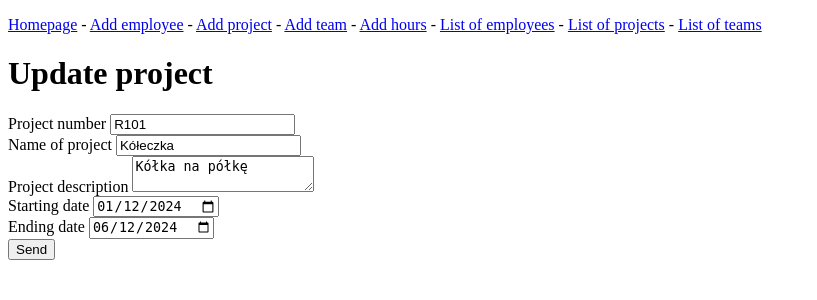
After one commit to matmaslanka/time-logs, a Flask app: page /projects/modify/1 in a window 1280 px wide. The commit adds this page. Shown: the top 300 px of the page, without its empty margins (0-817 px from the left). Run offline with Flask 3, Linux system fonts and the light colour scheme.

Commit message:
modify_buttons+handling

```diff
--- a/app.py
+++ b/app.py
@@ -11,16 +11,17 @@ employees = {}
 projects = {
     0:
         {'project_number': 'R100', 'project_name': 'Rowerki', 'project_description': 'Rowerki do jeżdżenia',
-         'start_date': '12.12.2023', 'end_date': '14.12.2024'},
+         'start_date': '2023-12-30', 'end_date': '2024-12-30'},
     1:
         {'project_number': 'R101', 'project_name': 'Kółeczka', 'project_description': 'Kółka na półkę',
-        'start_date': '13.01.2024', 'end_date': '30.12.2024'},
+            'start_date': '2024-01-12', 'end_date': '2024-06-12'},
     }
 
 teams = {
     0:
         {'team_name': 'Bytowy team', 'team_leader': 'Mati Mass'}
 }
+
 
 @app.route('/')
 def home():
@@ -62,7 +63,6 @@ def list_of_teams():
         return render_template('no_team.html')
     else:
         return render_template('list_of_teams.html', teams=teams)
-
 
 
 # @app.route('/add_employee')
@@ -113,6 +113,7 @@ def team(team_id):
 
     return render_template('team.html', team=team)
 
+
 @app.route("/hours/<int:employee_id>", methods=['GET', 'POST'])
 def add_hours_create(employee_id):
     employee = employees.get(employee_id)
@@ -134,7 +135,7 @@ def add_hours_to_employee(employee_id):
         else:
             projects_id = len(employees[employee_id]['projects_emp'])
             employees[employee_id]['projects_emp'][projects_id] = {'project_name': project_name_hours,
-                                                              'project_time': project_time_hours}
+                                                                   'project_time': project_time_hours}
         return redirect(url_for('employee', employee_id=employee_id))
     return render_template('add_employee.html')
 
@@ -180,6 +181,7 @@ def team_delete(team_id):
         return redirect(url_for('list_of_teams'))
     return render_template('list_of_teams', team_id=team_id)
 
+
 @app.route("/employees/create", methods=['GET', 'POST'])
 def create():
     if request.method == 'POST':
@@ -189,7 +191,7 @@ def create():
         employees[employee_id] = {'employee_id': employee_id, 'name': name, 'team': team}
 
         return redirect(url_for('employee', employee_id=employee_id))
-        #przekierowuje nas na tę stronę którą stworzyliśmy
+        # przekierowuje nas na tę stronę którą stworzyliśmy
     return render_template('add_employee.html', teams=teams)
 
 
@@ -223,5 +225,75 @@ def team_create():
         return redirect(url_for('team', team_id=team_id))
     return render_template('add_team.html')
 
+
+@app.route("/employees/update/<int:employee_id>", methods=['GET', 'POST'])
+def employee_update(employee_id):
+    employee = employees.get(employee_id)
+    if request.method == 'POST':
+        return redirect(url_for('employee_modify', employee_id=employee_id))
+    return render_template('list_of_employees', employee_id=employee_id)
+
+
+@app.route("/employees/modify/<int:employee_id>", methods=['GET', 'POST'])
+def employee_modify(employee_id):
+    employee = employees.get(employee_id)
+    if request.method == 'POST':
+        name = request.form.get('name')
+        team = request.form.get('team')
+        employees[int(employee_id)] = {'employee_id': int(employee_id), 'name': name, 'team': team}
+
+        return redirect(url_for('employee', employee_id=employee_id))
+        # przekierowuje nas na tę stronę którą stworzyliśmy
+    return render_template('modify_employee.html', teams=teams, employee_id=employee_id, employee=employee)
+
+
+@app.route("/projects/update/<int:project_id>", methods=['GET', 'POST'])
+def project_update(project_id):
+    project = projects.get(project_id)
+    if request.method == 'POST':
+        return redirect(url_for('project_modify', project_id=project_id))
+    return render_template('list_of_projects', project_id=project_id)
+
+
+@app.route("/projects/modify/<int:project_id>", methods=['GET', 'POST'])
+def project_modify(project_id):
+    project = projects.get(project_id)
+    if request.method == 'POST':
+        project_number = request.form.get('project_number')
+        project_name = request.form.get('project_name')
+        project_description = request.form.get('project_description')
+        start_date = request.form.get('start_date')
+        end_date = request.form.get('end_date')
+        projects[int(project_id)] = {'project_number': project_number,
+                                     'project_name': project_name,
+                                     'project_description': project_description,
+                                     'start_date': start_date,
+                                     'end_date': end_date}
+
+        return redirect(url_for('project', project_id=project_id))
+        # przekierowuje nas na tę stronę którą stworzyliśmy
+    return render_template('modify_project.html', project_id=project_id, project=project)
+
+
+@app.route("/teams/update/<int:team_id>", methods=['GET', 'POST'])
+def team_update(team_id):
+    team = teams.get(team_id)
+    if request.method == 'POST':
+        return redirect(url_for('team_modify', team_id=team_id))
+    return render_template('list_of_teams', team_id=team_id)
+
+
+@app.route("/teams/modify/<int:team_id>", methods=['GET', 'POST'])
+def team_modify(team_id):
+    team = teams.get(team_id)
+    if request.method == 'POST':
+        team_name = request.form.get('team_name')
+        team_leader = request.form.get('team_leader')
+        teams[team_id] = {'team_name': team_name,
+                          'team_leader': team_leader}
+        return redirect(url_for('team', team_id=team_id))
+    return render_template('modify_team.html', team_id=team_id, team=team)
+
+
 if __name__ == '__main__':
     app.run(debug=True)
--- a/templates/list_of_employees.html
+++ b/templates/list_of_employees.html
@@ -9,6 +9,7 @@
         <form method="post" action="{{ url_for('employee_delete', employee_id=employee_id) }}">
             <a href="{{ url_for('employee', employee_id=employee_id)}}">{{ employee['name'] }}</a>
                     <button type="submit">Delete</button>
+                    <button type="submit" formaction="{{ url_for('employee_update', employee_id=employee_id) }}">Update</button>
         </form>
     </li>
 
--- a/templates/list_of_projects.html
+++ b/templates/list_of_projects.html
@@ -9,9 +9,10 @@
         <form method="post" action="{{ url_for('project_delete', project_id=project_id) }}">
             <a href="{{ url_for('project', project_id=project_id)}}">{{ project['project_name'] }}</a>
                     <button type="submit">Delete</button>
+                    <button type="submit" formaction="{{ url_for('project_update', project_id=project_id) }}">Update</button>
     </form>
     </li>
     {% endfor %}
 </ul>
-
+<p>Projects {{ projects }}</p>
 {% endblock %}
--- a/templates/list_of_teams.html
+++ b/templates/list_of_teams.html
@@ -9,6 +9,7 @@
         <form method="post" action="{{ url_for('team_delete', team_id=team_id) }}">
             <a href="{{ url_for('team', team_id=team_id)}}"> {{ team['team_name'] }}</a>
                     <button type="submit">Delete</button>
+            <button type="submit" formaction="{{ url_for('team_update', team_id=team_id)}}">Update</button>
       </form>
     </li>
   {% endfor %}
--- /dev/null
+++ b/templates/modify_project.html
@@ -0,0 +1,32 @@
+{% extends 'base.html' %}
+
+{% block content %}
+<h1>Update project</h1>
+<form action="{{ url_for('project_modify', project_id=project_id) }}" method="POST">
+  <div>
+    <label for="project_number">Project number</label>
+    <input type="text" name="project_number" value="{{ project['project_number'] }}"/>
+  </div>
+  <div>
+    <label for="project_name">Name of project</label>
+    <input type="text" name="project_name" value="{{ project['project_name'] }}"/>
+  </div>
+  <div>
+    <label for="project_description">Project description</label>
+    <textarea name="project_description">{{ project['project_description'] }}</textarea>
+  </div>
+  <div>
+    <label for="start_date">Starting date</label>
+    <input type="date" name="start_date" value="{{ project['start_date'] }}"/>
+  </div>
+  <div>
+    <label for="end_date">Ending date</label>
+    <input type="date" name="end_date" value="{{ project['end_date'] }}"/>
+  </div>
+  <div>
+    <input type="submit" value="Send">
+  </div>
+</form>
+
+
+{% endblock %}
```
Also changed, not shown: templates/modify_employee.html (added, +23 -0 lines), templates/modify_team.html (added, +18 -0 lines).
